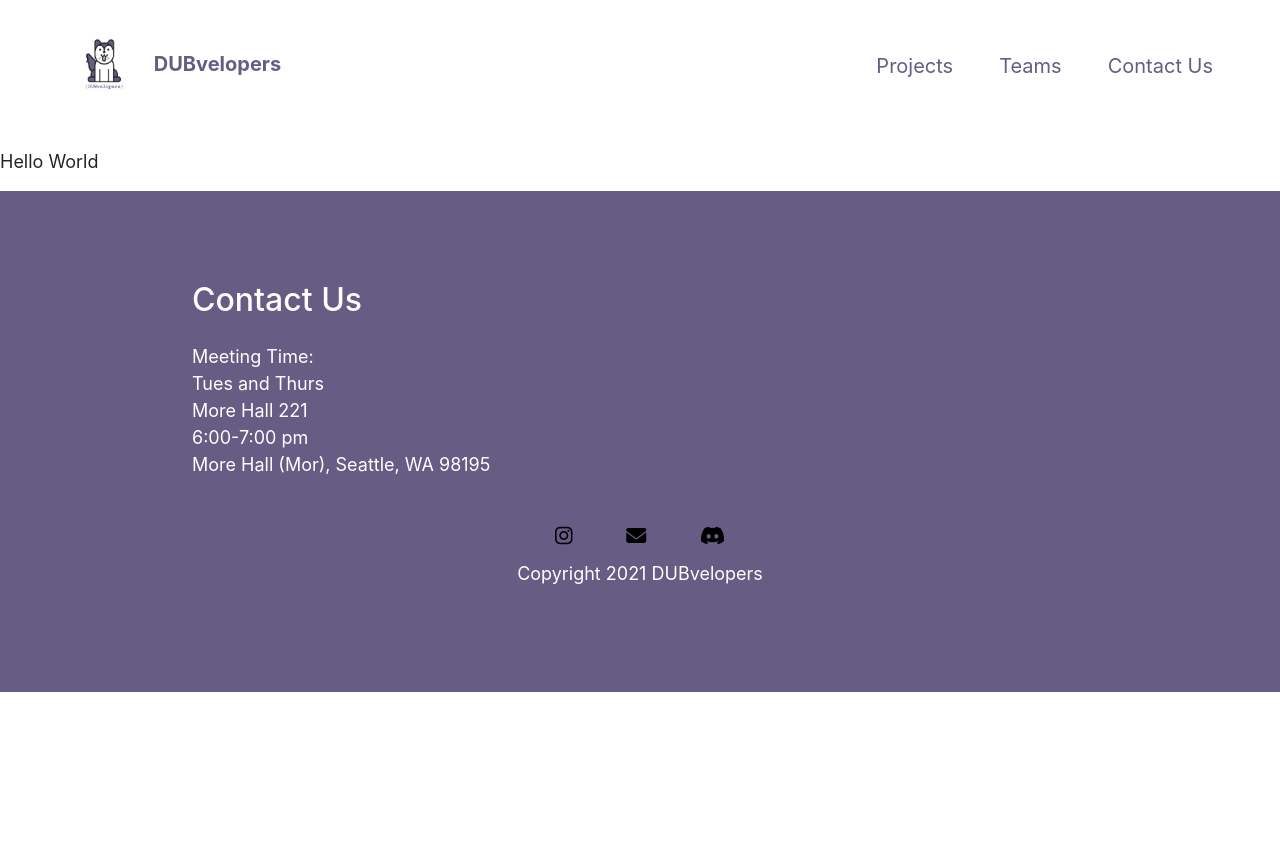
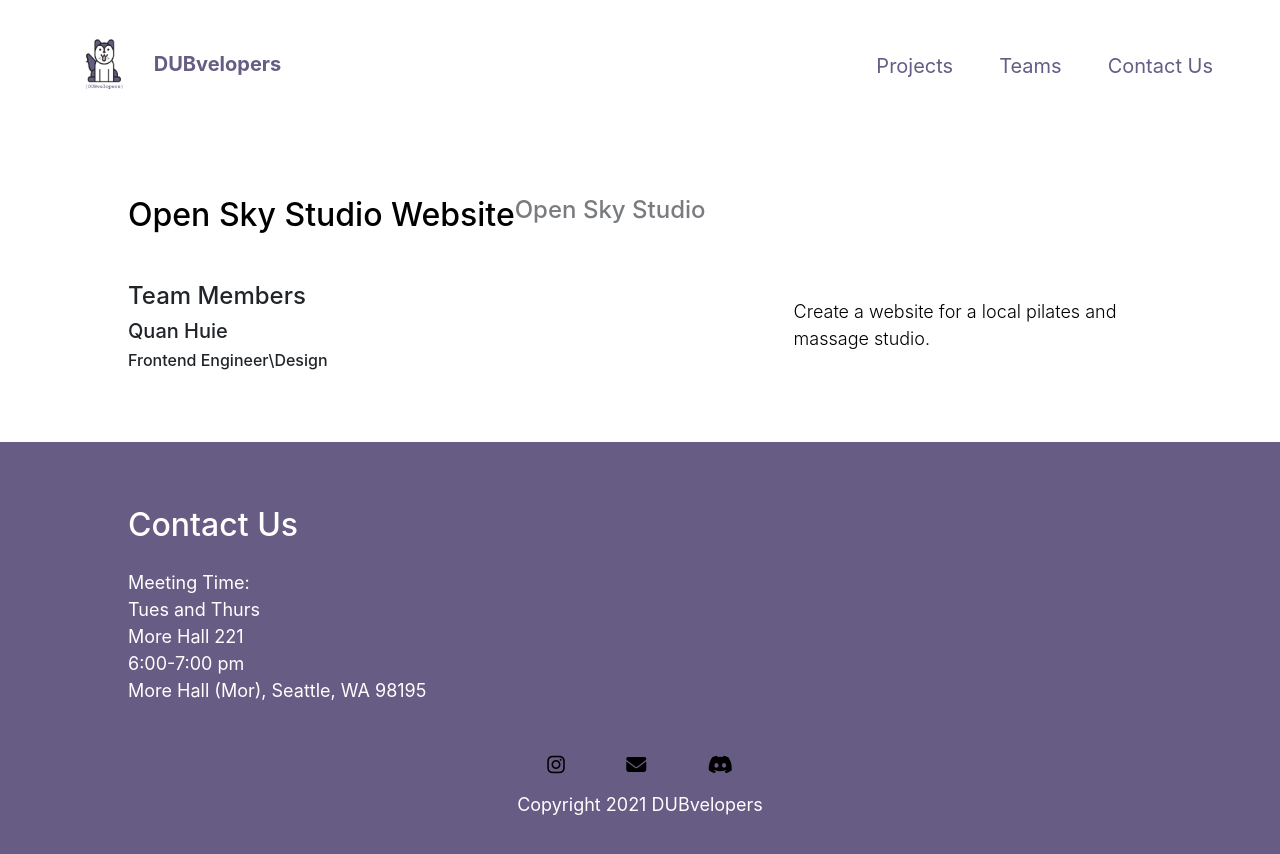
Before and after one commit to alanboy/Website, a React (Create React App) app: page /projects in a window 1280 px wide. Shown: the top 854 px of the page. Before the commit the page ends 800 px from the top, so only its background shows below. Built offline with nearby package versions, Linux system fonts and the light colour scheme.

Commit message:
starting project page

```diff
--- a/src/HomePage/HomePage.css
+++ b/src/HomePage/HomePage.css
@@ -73,10 +73,6 @@ iframe{
 
 }
 
-.icon:hover{
-  color: #3f3952;
-}
-
 /* Projects */
 
 .project-card {
--- a/src/ProjectsPage/ProjectsPage.css
+++ b/src/ProjectsPage/ProjectsPage.css
@@ -0,0 +1,44 @@
+.project {
+  padding: 5% 10%;
+}
+.project-title {
+  color: black !important;
+}
+
+.project-client {
+  opacity: 60%;
+}
+.project-header {
+  margin-bottom: 0.8em;
+  display: flex;
+}
+
+.project-body {
+  font-weight: 300;
+  font-size: 0.6em;
+  margin-top: 40px;
+  display: flex;
+  flex-direction: row;
+  justify-content: space-between;
+}
+
+.pbleft {
+  width: 55%;
+}
+
+.pbright {
+  width: 35%;
+  color: black;
+}
+
+.user {
+  list-style-position: inside;
+  padding-left: 0;
+  padding-top: 1.5em;
+  padding-bottom: 1.5em;
+  border-bottom: 1px solid #cccccc;
+  display: flex;
+  flex-direction: row;
+  transition: .14s;
+  cursor: pointer;
+}
--- a/src/ProjectsPage/ProjectsPage.js
+++ b/src/ProjectsPage/ProjectsPage.js
@@ -7,15 +7,23 @@ import './ProjectsPage.css';
 
 function ProjectsPage() {
   return (
-    //THIS IS WHERE YOU PUT ALL THE HTML
-    //  dont delete this outer div, idk why it doesnt work without it
-    <div className="ProjectsPage">
-      <p>
-        Hello World
-      </p>
-
-
-    </div>
+    <body className="project">
+      <div className="project-header">
+        <div><h2 className="project-title">Open Sky Studio Website<br/></h2></div>
+        <div><h4 className="project-client">Open Sky Studio</h4></div>
+      </div>
+      <div className="project-body">
+        <div className="pbleft">
+          <h4>Team Members</h4>
+          <h5>Quan Huie</h5>
+          <h6>Frontend Engineer\Design</h6>
+        </div>
+        <div className="pbright">
+          <p>Create a website for a local pilates and massage studio.
+          </p>
+        </div>
+      </div>
+    </body>
   );
 }
 
--- a/src/components/Footer.js
+++ b/src/components/Footer.js
@@ -1,10 +1,11 @@
 import React from 'react';
+import './NavBar.css';
 import logo from "../images/w-logo.png";
 
 function Footer() {
   return(
     <div className="Footer">
-      <footer className="footer-section">
+      <footer className="footer-section container-fluid">
         <h2>Contact Us</h2>
         <p>
             Meeting Time: <br/>
--- a/src/components/NavBar.css
+++ b/src/components/NavBar.css
@@ -1,3 +1,7 @@
+h2 {
+  color: white !important;
+}
+
 a, .nav-link {
   color: #665c84;
   font-size: 20px;
@@ -30,10 +34,6 @@ a:hover {
   font-weight: bold;
 }
 
-.footer-section{
-  padding: 7% 15%;
-}
-
 .social-media{
   color: black;
   padding: 3%;
```
